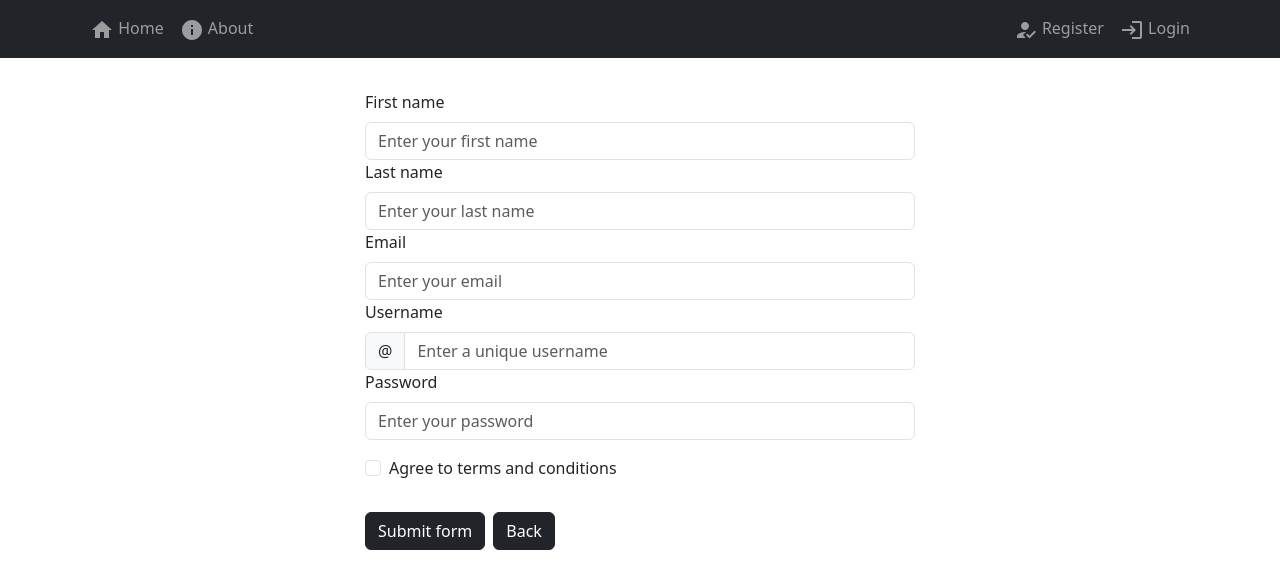
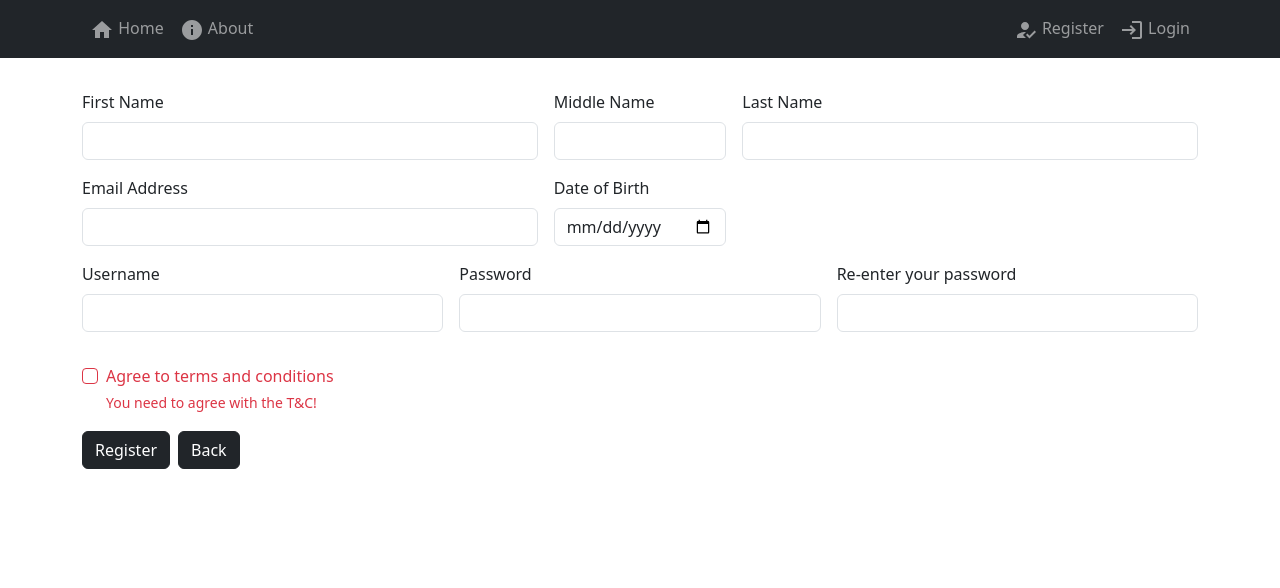
Before and after one commit to mattiacmancini/farm_manager, a React (Create React App) app in the folder frontend/: page /register in a window 1280 px wide. Shown: the top 588 px of the page. Built offline with nearby package versions, Linux system fonts and the light colour scheme.

Commit message:
Registration form handling db submit and errors

```diff
--- a/frontend/src/components/Register.js
+++ b/frontend/src/components/Register.js
@@ -1,110 +1,205 @@
-import React, { Component } from 'react';
-import { Link } from "react-router-dom";
+import React, { useState } from 'react';
+import { Link, useNavigate } from 'react-router-dom';
+import axios from 'axios'
 
-export class Register extends Component {
+function Register(props) {
+  const [firstName, setFirstName] = useState('');
+  const [middleName, setMiddleName] = useState('');
+  const [lastName, setLastName] = useState('');
+  const [userName, setUserName] = useState('');
+  const [dateOfBirth, setDateOfBirth] = useState('');
+  const [email, setEmail] = useState('');
+  const [password, setPassword] = useState('');
+  const [repeatPassword, setRepeatPassword] = useState('');
+  const [agreementCheck, setAgreementCheck] = useState(false);
+  const [successMessage, setSuccessMessage] = useState('')
+  const [errorMessage, setErrorMessage] = useState('')
+  const [errors, setErrors] = useState({});
+  // const redirect = useNavigate();
 
-    constructor(props) {
-        super(props)
-
-        this.state = {
-            firstname: "",
-            lastname: "",
-            email: "",
-            username: "",
-            password: "",
-            checkbox: false
-        }
+  const validateCheckBox = (value) => {
+    return value
   }
 
-    firstnameHandler = (event) => {
-        this.setState({
-            firstname: event.target.value
-        })
+  const handleSubmit = async (e) => {
+    e.preventDefault();
+
+    if (Object.keys(errors).length > 0) {
+      setErrors({});
     }
 
-    lastnameHandler = (event) => {
-        this.setState({
-            lastname: event.target.value
-        })
+    if (successMessage) {
+      setSuccessMessage('')
     }
 
-    emailHandler = (event) => {
-        this.setState({
-            email: event.target.value
-        })
+    if (errorMessage) {
+      setErrorMessage('')
     }
 
-    usernameHandler = (event) => {
-        this.setState({
-            username: event.target.value
-        })
+    const userData = {
+      'firstname': firstName,
+      'middlename': middleName,
+      'lastname': lastName,
+      'dob': dateOfBirth,
+      'username': userName,
+      'email': email,
+      'password': password,
+      'confirm_password': repeatPassword
     }
 
-    passwordHandler = (event) => {
-        this.setState({
-            password: event.target.value,
+    axios.post(`${props.baseUrl}register`, userData)
+      .then(response => {
+        if (response.status === 200) {
+          setSuccessMessage('User registration successful: you can now login!')
+          console.log("User registration successful:", response.data.message);
+          // redirect('/login');
+        }
+      })
+      .catch(error => {
+        if (error.response && error.response.status === 400) {
+          console.log("User registration failed:", error.response.data.errors);
+          setErrors(error.response.data.errors);
+          setErrorMessage('Error registering user: check the data you entered!')
+        } else {
+          console.error("Error registering user:", error);
+        }
       });
   };
 
-    checkboxHandler = (event) => {
-        this.setState({
-            checkbox: event.target.checked
-        });
-    }
+  const handleInputChange = (setter, value, fieldName) => {
+    setErrors(errors => ({
+      ...errors,
+      [fieldName]: "",
+    }));
 
-    render() {
+    setter(value);
+  };
+
 
   return (
     <React.Fragment>
-                <form className="row g-3 needs-validation" noValidate>
-                    <div className='col'></div>
-                    <div className='col-md-6'>
-                        <div className="col-md-12">
-                            <label htmlFor="validationCustomFirstname" className="form-label">First name</label>
-                            <input type="text" className="form-control" id="validationCustomFirstname" value={this.state.firstname} onChange={this.firstnameHandler} placeholder="Enter your first name" required />
-                            <div className="valid-feedback"> Looks good!</div>
+      <form className='row g-3 needs-validation' noValidate>
+        {successMessage && (
+          <div className="alert alert-success mt-3 d-flex justify-content-center align-items-center">
+            {successMessage}
+          </div>
+        )}
+        {errorMessage && (
+          <div className="alert alert-danger mt-3 d-flex justify-content-center align-items-center">
+            {errorMessage}
+          </div>
+        )}
+        <div className='col-md-5'>
+          <label htmlFor='firstNameValidator' className='form-label'>First Name</label>
+          <input
+            type='text'
+            className={`form-control ${errors['firstname'] ? 'is-invalid' : (firstName === "" ? "" : 'is-valid')}`}
+            id='firstNameValidator'
+            value={firstName}
+            onChange={(e) => handleInputChange(setFirstName, e.target.value, 'firstname')} />
+          <div className="valid-feedback">Looks good!</div>
+          <div className="invalid-feedback">{errors['firstname']}</div>
+        </div>
+        <div className='col-md-2'>
+          <label htmlFor='middleNameValidator' className='form-label'>Middle Name</label>
+          <input
+            type='text'
+            className={`form-control ${errors['middlename'] ? 'is-invalid' : (middleName === "" ? "" : 'is-valid')}`}
+            id='middleNameValidator'
+            value={middleName}
+            onChange={(e) => handleInputChange(setMiddleName, e.target.value, 'middlename')} />
+          <div className="valid-feedback">Looks good!</div>
+          <div className="invalid-feedback">{errors['middlename']}</div>
+        </div>
+        <div className='col-md-5'>
+          <label htmlFor='lastNameValidator' className='form-label'>Last Name</label>
+          <input
+            type='text'
+            className={`form-control ${errors['lastname'] ? 'is-invalid' : (lastName === "" ? "" : 'is-valid')}`}
+            id='lastNameValidator'
+            value={lastName}
+            onChange={(e) => handleInputChange(setLastName, e.target.value, 'lastname')} />
+          <div className="valid-feedback">Looks good!</div>
+          <div className="invalid-feedback">{errors['lastname']}</div>
+        </div>
+        <div className='col-md-5'>
+          <label htmlFor='emailValidator' className='form-label'>Email Address</label>
+          <input
+            type='email'
+            className={`form-control ${errors['email'] ? 'is-invalid' : (email === "" ? "" : 'is-valid')}`}
+            id='emailValidator'
+            value={email}
+            onChange={(e) => handleInputChange(setEmail, e.target.value, 'email')} />
+          <div className="valid-feedback">Looks good!</div>
+          <div className="invalid-feedback">{errors['email']}</div>
+        </div>
+        <div className='col-md-2'>
+          <label htmlFor='DoBValidator' className='form-label'>Date of Birth</label>
+          <input
+            type='date'
+            className={`form-control ${errors['dob'] ? 'is-invalid' : (dateOfBirth === "" ? "" : 'is-valid')}`}
+            id='DoBValidator'
+            value={dateOfBirth}
+            onChange={(e) => handleInputChange(setDateOfBirth, e.target.value, 'dob')} />
+          <div className="valid-feedback">Looks good!</div>
+          <div className="invalid-feedback">{errors['dob']}</div>
+        </div>
+        <div className='col-md-5'></div>
+        <div className='col-md-4'>
+          <label htmlFor='userNameValidator' className='form-label'>Username</label>
+          <input
+            type='text'
+            className={`form-control ${errors['username'] ? 'is-invalid' : (userName === "" ? "" : 'is-valid')}`}
+            id='userNameValidator'
+            value={userName}
+            onChange={(e) => handleInputChange(setUserName, e.target.value, 'username')} />
+          <div className="valid-feedback">Looks good!</div>
+          <div className="invalid-feedback">{errors['username']}</div>
+        </div>
+        <div className='col-md-4'>
+          <label htmlFor='passwordValidator' className='form-label'>Password</label>
+          <input
+            type='password'
+            className={`form-control ${errors['password'] ? 'is-invalid' : (password === "" ? "" : 'is-valid')}`}
+            id='passwordValidator'
+            value={password}
+            onChange={(e) => handleInputChange(setPassword, e.target.value, 'password')} />
+          <div className="valid-feedback">Looks good!</div>
+          <div className="invalid-feedback">{errors['password']}</div>
+        </div>
+        <div className='col-md-4'>
+          <label htmlFor='repeatPasswordValidator' className='form-label'>Re-enter your password</label>
+          <input
+            type='password'
+            className={`form-control ${errors['confirm_password'] ? 'is-invalid' : (repeatPassword === "" ? "" : 'is-valid')}`}
+            id='repeatPasswordValidator'
+            value={repeatPassword}
+            onChange={(e) => handleInputChange(setRepeatPassword, e.target.value, 'confirm_password')} />
+          <div className="valid-feedback">Looks good!</div>
+          <div className="invalid-feedback">{errors['confirm_password']}</div>
         </div>
         <div className="col-md-12">
-                            <label htmlFor="validationCustomLastname" className="form-label">Last name</label>
-                            <input type="text" className="form-control" id="validationCustomLastname" value={this.state.lastname} onChange={this.lastnameHandler} placeholder="Enter your last name" required />
-                            <div className="valid-feedback">Looks good!</div>
-                        </div>
-                        <div className="col-md-12">
-                            <label htmlFor="validationCustomEmail" className="form-label">Email</label>
-                            <div className="input-group has-validation">
-                                <input type="text" className="form-control" id="validationCustomEmail" value={this.state.email} onChange={this.emailHandler} placeholder="Enter your email" aria-describedby="inputGroupPrepend" required />
-                                <div className="invalid-feedback"> Please choose a username.</div>
-                            </div>
-                        </div>
-                        <div className="col-md-12">
-                            <label htmlFor="validationCustomUsername" className="form-label">Username</label>
-                            <div className="input-group has-validation">
-                                <span className="input-group-text" id="inputGroupPrepend">@</span>
-                                <input type="text" className="form-control" id="validationCustomUsername" value={this.state.username} onChange={this.usernameHandler} placeholder="Enter a unique username" aria-describedby="inputGroupPrepend" required />
-                                <div className="invalid-feedback"> Please choose a username.</div>
-                            </div>
-                        </div>
-                        <div className="col-md-12">
-                            <label htmlFor="validationCustomPassword" className="form-label">Password</label>
-                            <input type="password" className="form-control" id="validationCustomPassword" value={this.state.password} onChange={this.passwordHandler} placeholder="Enter your password" required />
-                            <div className="valid-feedback">Looks good!</div>
-                        </div>
-                        <div className="col-md-12">
-                            <div className="form-check mb-3 mt-3">
-                                <input className="form-check-input" type="checkbox" value={this.state.checkbox} onChange={this.checkboxHandler} id="CheckBox" required />
+          <div className="form-check mt-3">
+            <input
+              className={`form-check-input ${validateCheckBox(agreementCheck) ? 'is-valid' : 'is-invalid'}`}
+              type="checkbox" checked={agreementCheck} onChange={(e) => handleInputChange(setAgreementCheck, e.target.checked)}
+              id="CheckBox" />
             <label className="form-check-label" htmlFor="CheckBox">Agree to terms and conditions</label>
+            <div className="invalid-feedback">You need to agree with the T&C!</div>
           </div>
         </div>
         <div className="col-12">
-                            <button className="btn btn-dark mb-3 mt-3 me-2" type="submit">Submit form</button>
-                            <Link to="/" className="btn btn-dark mb-3 mt-3 me-2"> Back </Link>
+          <button className="btn btn-dark mb-3 me-2" type="button" onClick={handleSubmit}>
+            Register
+          </button>
+          <Link to="/" className="btn btn-dark mb-3 me-2">
+            Back
+          </Link>
         </div>
-                    </div>
-                    <div className='col'></div>
+
       </form>
     </React.Fragment>
-        )
-    }
+  );
 }
 
-export default Register
+export default Register;
```
Lines whose indentation alone changed are shown as unchanged.
